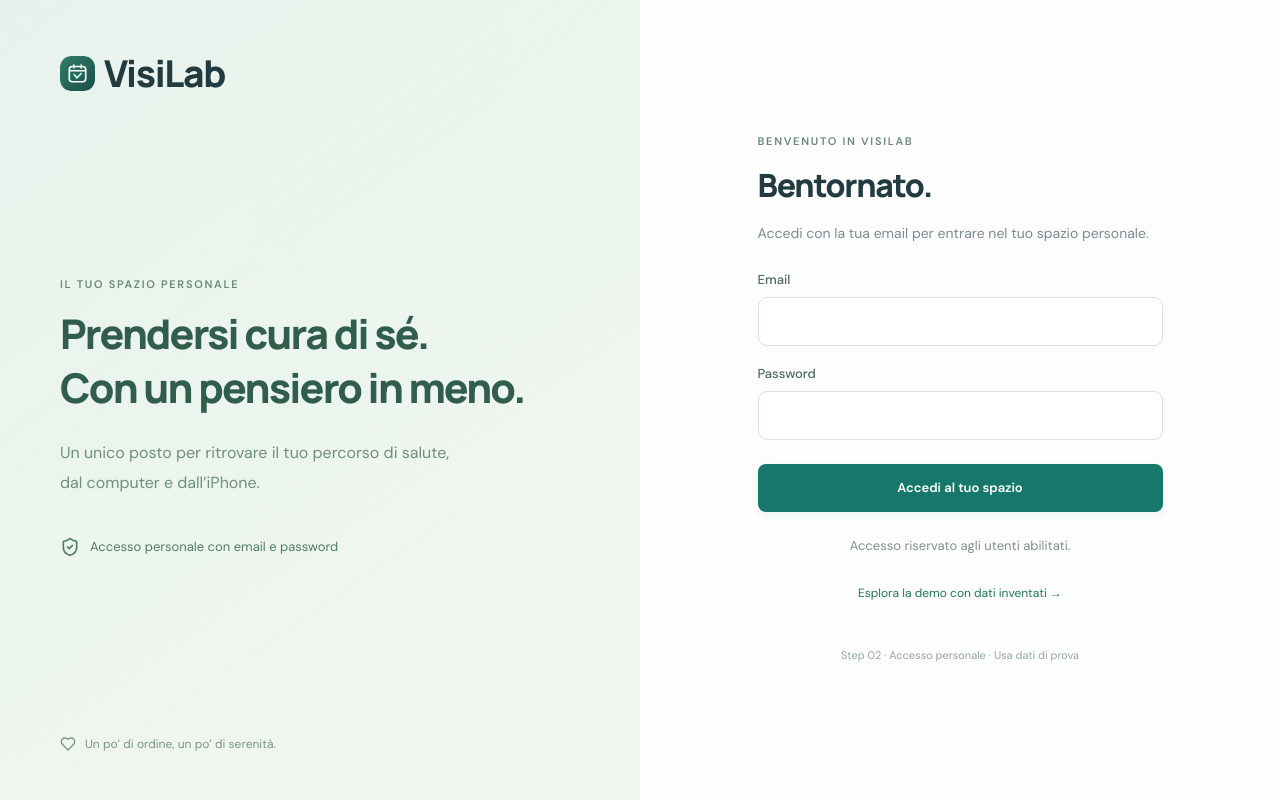
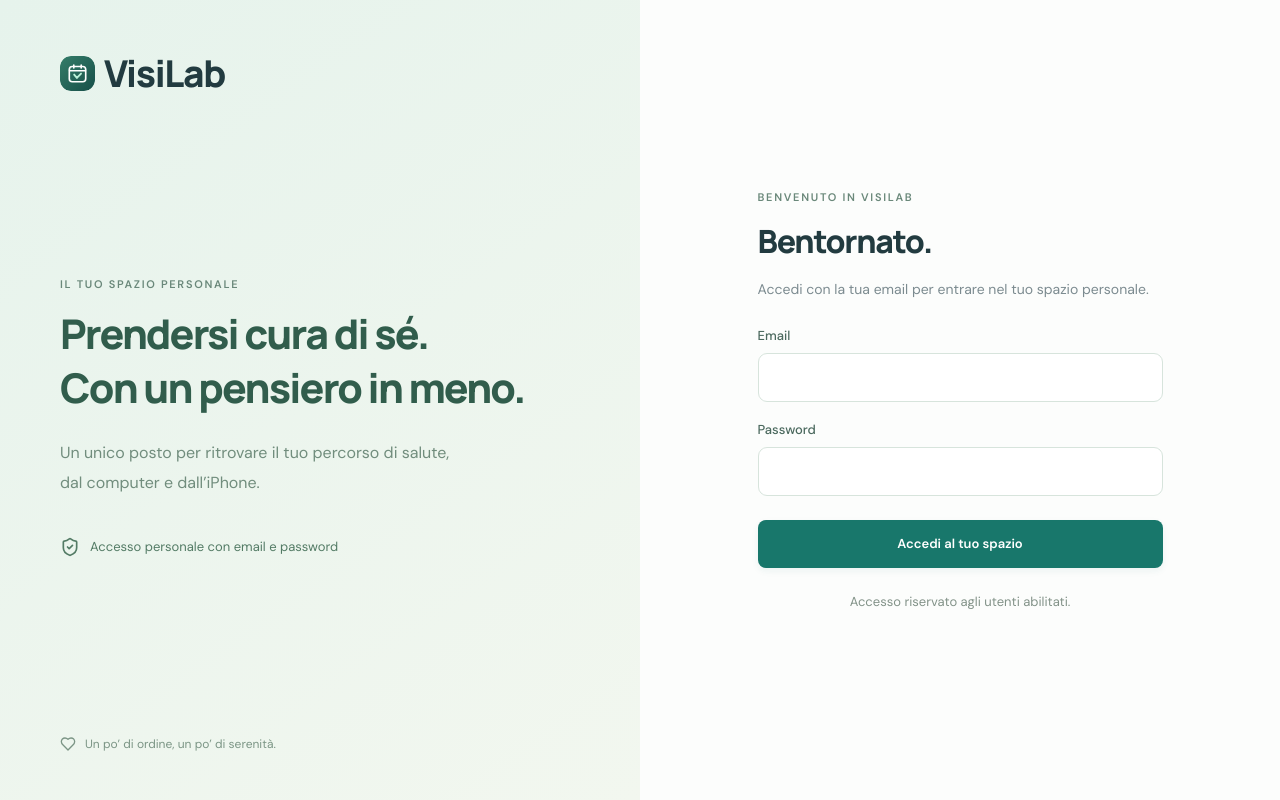
Before and after one commit to AndreaGit62/sanitaria-web, a Next.js app: page /login in a window 1280 px wide. Built offline with nearby package versions, Linux system fonts and the light colour scheme; no server answers.

Commit message:
Rimuove i riferimenti alla demo dalla schermata di accesso

```diff
--- a/app/login/page.tsx
+++ b/app/login/page.tsx
@@ -26,6 +26,5 @@ export default async function LoginPage({searchParams}: {searchParams:Promise<{m
     {(mode === 'recover' || (mode === 'register' && !emailSignupEnabled())) && <p className="auth-alert setup" role="status">Registrazione e recupero via email sono rimandati. Puoi accedere con un account già abilitato.</p>}
     <AuthForm key={active} mode={active} appointment={validId(appointment)?appointment:undefined} disabled={!configured}/>
     <div className="auth-links">{active === 'register' ? <Link href="/login">Hai già un account? Accedi</Link> : emailSignupEnabled() ? <span>Non hai un account? <Link href="/login?mode=register">Registrati</Link></span> : <span>Accesso riservato agli utenti abilitati.</span>}</div>
-    <Link className="auth-demo-link" href="/demo">Esplora la demo con dati inventati →</Link>
   </AuthShell>;
 }
--- a/components/auth-shell.tsx
+++ b/components/auth-shell.tsx
@@ -2,5 +2,5 @@ import Link from 'next/link';
 import BrandLogo from './brand-logo';
 import { ShieldCheck, Heart } from 'lucide-react';
 export default function AuthShell({title, description, children}: {title:string;description:string;children:React.ReactNode}) {
-  return <div className="auth-shell"><aside className="auth-story"><Link href="/" className="brand"><BrandLogo/></Link><div><span className="auth-kicker">IL TUO SPAZIO PERSONALE</span><h1>Prendersi cura di sé.<br/>Con un pensiero in meno.</h1><p>Un unico posto per ritrovare il tuo percorso di salute, dal computer e dall’iPhone.</p><div className="auth-trust"><ShieldCheck size={20}/> Accesso personale con email e password</div></div><span className="auth-story-footer"><Heart size={16}/> Un po’ di ordine, un po’ di serenità.</span></aside><main className="auth-main"><section className="auth-card"><span className="auth-kicker">BENVENUTO IN VISILAB</span><h1>{title}</h1><p>{description}</p>{children}</section><p className="auth-bottom">Step 02 · Accesso personale · Usa dati di prova</p></main></div>;
+  return <div className="auth-shell"><aside className="auth-story"><Link href="/" className="brand"><BrandLogo/></Link><div><span className="auth-kicker">IL TUO SPAZIO PERSONALE</span><h1>Prendersi cura di sé.<br/>Con un pensiero in meno.</h1><p>Un unico posto per ritrovare il tuo percorso di salute, dal computer e dall’iPhone.</p><div className="auth-trust"><ShieldCheck size={20}/> Accesso personale con email e password</div></div><span className="auth-story-footer"><Heart size={16}/> Un po’ di ordine, un po’ di serenità.</span></aside><main className="auth-main"><section className="auth-card"><span className="auth-kicker">BENVENUTO IN VISILAB</span><h1>{title}</h1><p>{description}</p>{children}</section></main></div>;
 }
```
